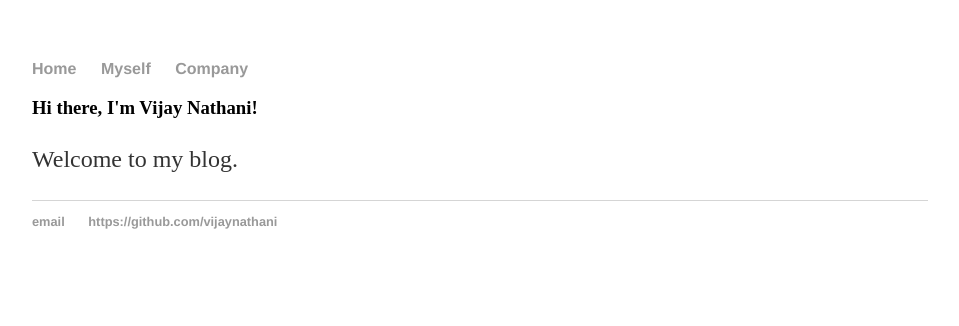
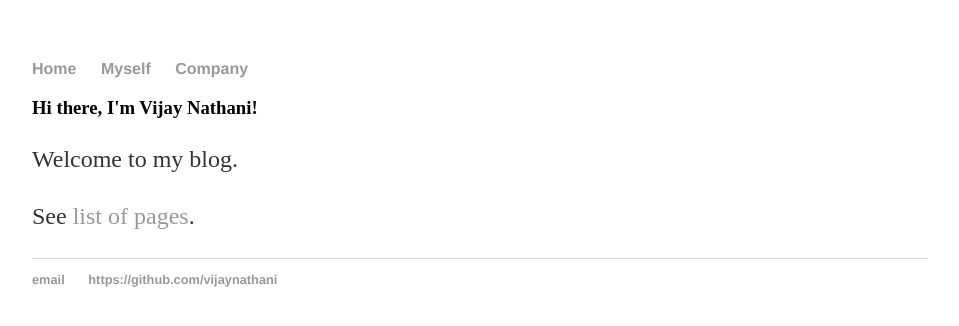
Before and after one commit to vijaynathani/vijaynathani.github.io, a Jekyll site: the page built from index.html, in a window 1280 px wide. Shown: the top 326 px of the page, without its empty margins (160-1119 px from the left). Built offline with Jekyll 4.4.1, drawn with Linux system fonts in a browser that asks for light colours.

Commit message:
link added to index.html

```diff
--- a/index.html
+++ b/index.html
@@ -5,4 +5,5 @@ title: Blog of Vijay Nathani
 <div class="blurb">
 	<h3>Hi there, I'm Vijay Nathani!</h3>
 	<p>Welcome to my blog.</p>
+	<p>See <a href="/blog">list of pages</a>.</p>
 </div>
```
